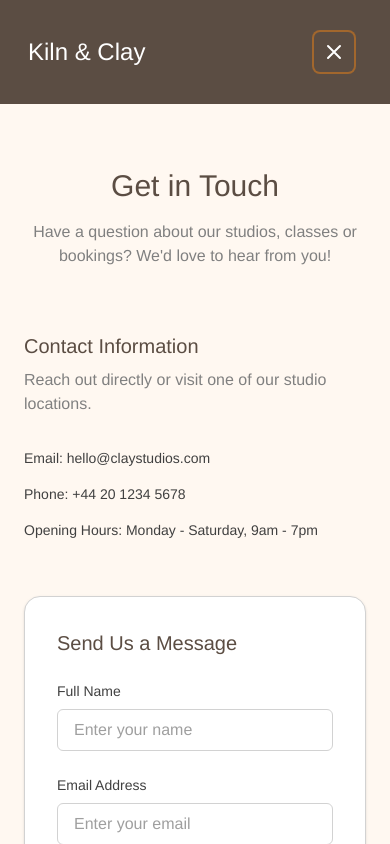
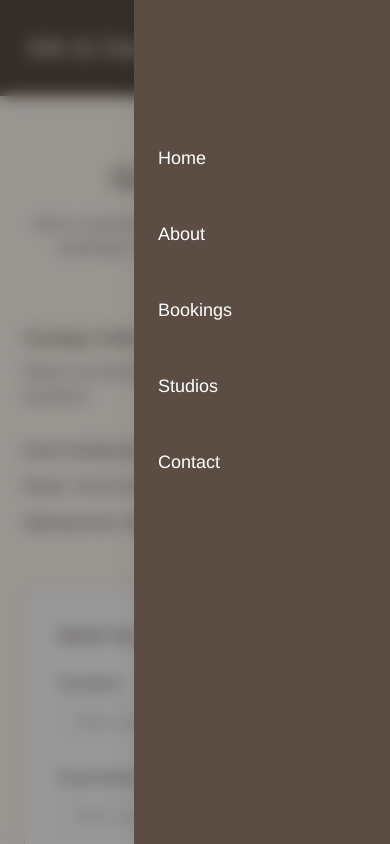
Before and after one commit to SobiahSelvarajah/ss-pottery-class-booking, a Next.js app: page /contact in a window 390 px wide. Both pictures are taken after a click on the button "Open navbar". Shown: the top 844 px of the page. Built offline with nearby package versions, Linux system fonts and the light colour scheme.

Commit message:
components: navbarMobile animated effect added and smoothed out

```diff
--- a/src/components/navbarMobile/NavbarMobile.tsx
+++ b/src/components/navbarMobile/NavbarMobile.tsx
@@ -15,84 +15,86 @@ export default function NavbarMobile() {
             <button
                 aria-label={navbarOpen ? "Close navbar" : "Open navbar"}
                 onClick={() => setNavbarOpen(!navbarOpen)}
-                className="p-2 rounded-md focus:outline-none
-                           focus:ring-2 focus:ring-clay-brown"
+                className="relative w-8 h-8 flex flex-col
+                           justify-center items-center
+                           gap-1.5 focus:outline-none"
             >
-                <svg
-                    className="w-6 h-6 text-neutral-white"
-                    fill="none"
-                    stroke="currentColor"
-                    strokeWidth={2}
-                    viewBox="0 0 24 24"
-                    xmlns="http://www.w3.org/2000/svg"
-                >
-                    {navbarOpen ? (
-                        // icon when navbar open
-                        <path
-                            strokeLinecap="round"
-                            strokeLinejoin="round"
-                            d="M6 18L18 6M6 6l12 12"
+                {/* first line */}
+                <span
+                    className={`block h-0.5 w-6 bg-neutral-white
+                                transform transition-all
+                                duration-300 ease-in-out
+                                ${navbarOpen ? "rotate-45 translate-y-2" : ""}
+                    `}
                 />
-                    ) : (
-                        // icon when navbar closed
-                        <path
-                            strokeLinecap="round"
-                            strokeLinejoin="round"
-                            d="M4 8h16M4 16h16"
+
+                {/* second line */}
+                <span
+                    className={`block h-0.5 w-6 bg-neutral-white
+                                transition-all duration-300
+                                ease-in-out
+                                ${navbarOpen ? "opacity-0" : "opacity-100"}
+                    `}
                 />
-                    )}
-                </svg>
+
+                {/* third line */}
+                <span
+                    className={`block h-0.5 w-6 bg-neutral-white
+                                transform transition-all
+                                duration-300 ease-in-out
+                                ${navbarOpen ? "-rotate-45 -translate-y-2" : ""}
+                    `}
+                />
             </button>
 
-            {/* dropdown menu */}
-            {navbarOpen && (
-                <div className="absolute top-full left-0 w-full
+            {/* overlay */}
+            <div
+                onClick={() => setNavbarOpen(false)}
+                className={`fixed inset-0 bg-black/40 backdrop-blur-sm
+                            transition-opacity duration-300 z-40
+                            ${navbarOpen ? "opacity-100 visible" : "opacity-0 invisible"}
+                `}
+            />
+
+            {/* slide effect */}
+            <div
+                className={`fixed top-0 right-0 h-full w-64
                             bg-clay-dark text-neutral-white
-                                rounded-b-lg mt-2 shadow-lg z-50">
-                    <ul className="flex flex-col">
-                        <li className="border-b border-neutral-light">
+                            shadow-xl transform transition-transform
+                            duration-300 ease-in-out z-50
+                            ${navbarOpen ? "translate-x-0" : "translate-x-full"}
+                `}
+            >
+                <div className="flex flex-col h-full p-6">
+                    <nav className="flex flex-col gap-12 text-lg mt-30">
                         <Link
                             href="/"
-                                className="block px-4 py-3 transition
-                                           hover:bg-clay-brown">
-                                Home
+                            onClick={() => setNavbarOpen(false)}
+                        >Home
                         </Link>
-                        </li>
-                        <li className="border-b border-neutral-light">
                         <Link
                             href="/about"
-                                className="block px-4 py-3 transition
-                                           hover:bg-clay-brown">
-                                About
+                            onClick={() => setNavbarOpen(false)}
+                        >About
                         </Link>
-                        </li>
-                        <li className="border-b border-neutral-light">
                         <Link
                             href="/bookings"
-                                className="block px-4 py-3 transition
-                                           hover:bg-clay-brown">
-                                Bookings
+                            onClick={() => setNavbarOpen(false)}
+                        >Bookings
                         </Link>
-                        </li>
-                        <li className="border-b border-neutral-light">
                         <Link
                             href="/studios"
-                                className="block px-4 py-3 transition
-                                           hover:bg-clay-brown">
-                                Studios
+                            onClick={() => setNavbarOpen(false)}
+                        >Studios
                         </Link>
-                        </li>
-                        <li>
                         <Link
-                                href="/contact"
-                                className="block px-4 py-3 transition
-                                           hover:bg-clay-brown">
-                                Contact
+                            href="contact"
+                            onClick={() => setNavbarOpen(false)}
+                        >Contact
                         </Link>
-                        </li>
-                    </ul>
+                    </nav>
                 </div>
-            )}
+            </div>
         </div>
     )
 }
```
Lines whose indentation alone changed are shown as unchanged.
